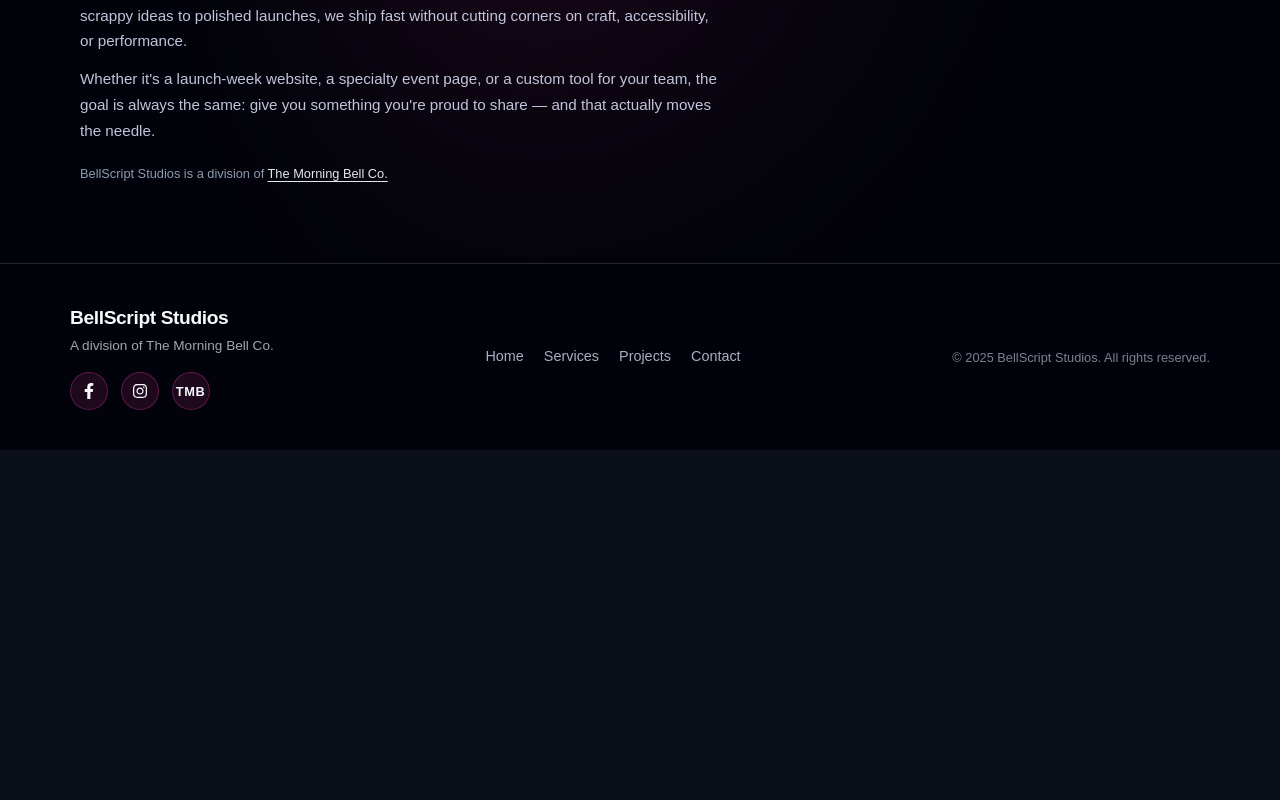
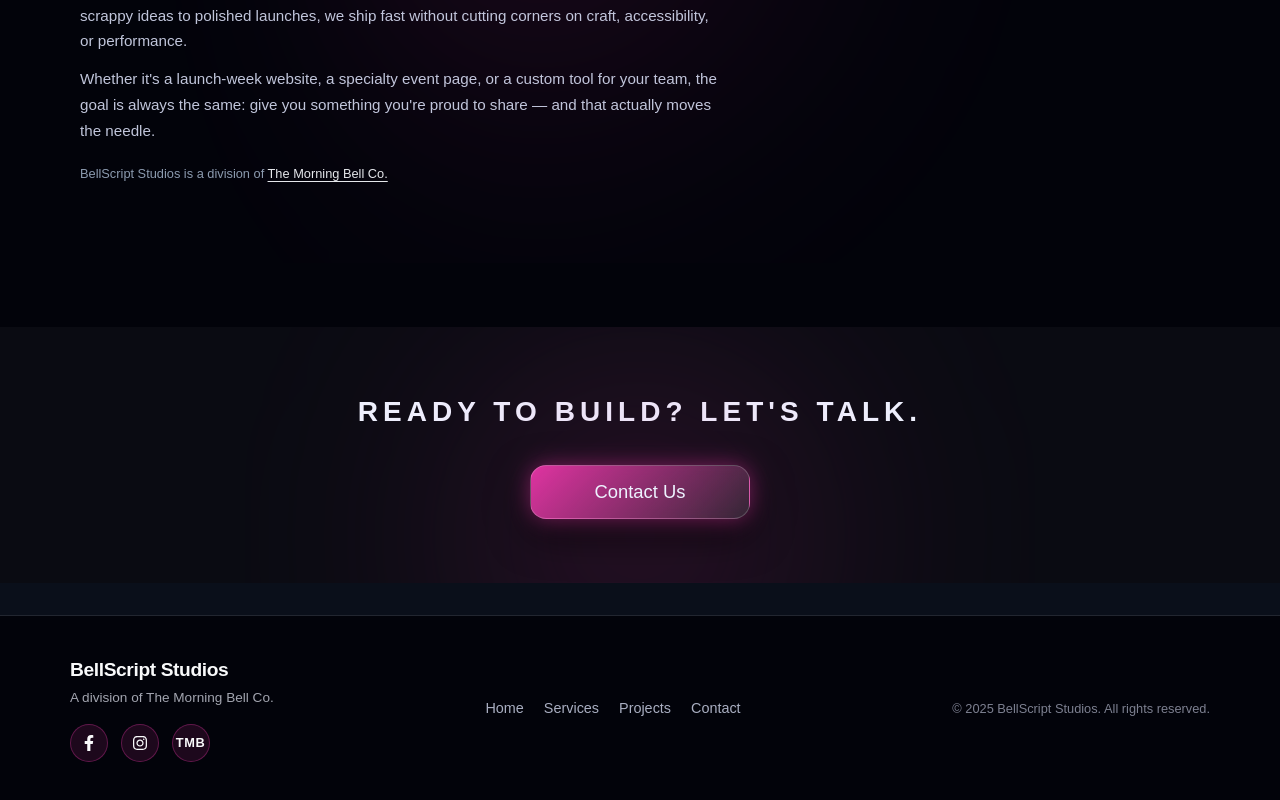
Before and after one commit to BellScriptStudios/bellscript-v2, a Next.js app: page / in a window 1280 px wide. Shown: the part 1240-2040 px from the top of the page. Before the commit the page ends 1690 px from the top, so only its background shows below. Built offline with nearby package versions, Linux system fonts and the light colour scheme; no server answers.

Commit message:
feat: contact section

```diff
--- a/src/app/Styles/Page.module.css
+++ b/src/app/Styles/Page.module.css
@@ -147,3 +147,87 @@
     gap: 1.1rem;
   }
 }
+
+.contactSection {
+  padding: 4rem 1.25rem;
+  background: rgba(255, 255, 255, 0.03);
+  margin: 4rem 0 2rem 0;
+  position: relative;
+  overflow: hidden;
+}
+
+.contactSection::before {
+  content: "";
+  position: absolute;
+  width: 520px;
+  height: 520px;
+  top: -20%;
+  left: 50%;
+  transform: translateX(-50%);
+  background: radial-gradient(
+    circle,
+    rgba(224, 52, 162, 0.55) 0%,
+    rgba(224, 52, 162, 0.15) 40%,
+    transparent 75%
+  );
+  filter: blur(120px);
+  opacity: 0.55;
+  pointer-events: none;
+}
+
+.contact {
+  text-align: center;
+}
+
+.contactHeader {
+    font-size: clamp(1.25rem, 4vw, 1.75rem);
+    text-transform: uppercase;
+    letter-spacing: 0.18em;
+    font-weight: 700;
+    color: #eef3ff;
+    margin-bottom: 1rem;
+}
+
+.contactIntro {
+    font-size: clamp(1rem, 2.8vw, 1.15rem);
+    line-height: 1.5;
+    color: rgba(249, 250, 251, 0.75);
+    margin-bottom: 1rem;
+}
+
+.bottomCta {
+  display: inline-flex !important;
+  align-items: center;
+  justify-content: center;
+
+  padding: 0.75rem 4rem !important;
+
+  background: linear-gradient(
+    135deg,
+    rgba(224, 52, 162, 1),
+    rgba(255, 255, 255, 0.1)
+  ) !important;
+  border-radius: 16px;
+
+  box-shadow:
+    0 0 22px rgba(224, 52, 162, 0.5),
+    0 14px 40px rgba(0, 0, 0, 0.6);
+
+  transition:
+    transform 0.18s ease,
+    box-shadow 0.18s ease,
+    background 0.18s ease,
+    border-color 0.18s ease;
+}
+
+.bottomCta:hover {
+  filter: brightness(1.25);
+  transform: translateY(-2px);
+  box-shadow:
+    0 0 32px rgba(224, 52, 162, 0.75),
+    0 18px 48px rgba(0,0,0,0.7);
+}
+
+.bottomCta:active {
+  transform: translateY(0);
+}
--- a/src/app/page.tsx
+++ b/src/app/page.tsx
@@ -55,6 +55,16 @@ export default function Home() {
 
         <AboutSection />
 
+        <section
+          id="services"
+          className={styles.contactSection}
+          aria-labelledby="contact-section"
+        >
+          <div className={styles.contact}>
+            <p className={styles.contactHeader}>Ready to build? Let&apos;s talk.</p>
+            <Link href="/contact" className={`btn-primary ${styles.bottomCta}`}>Contact Us</Link>
+          </div>
+        </section>
       </main>
     </>
   );
```
